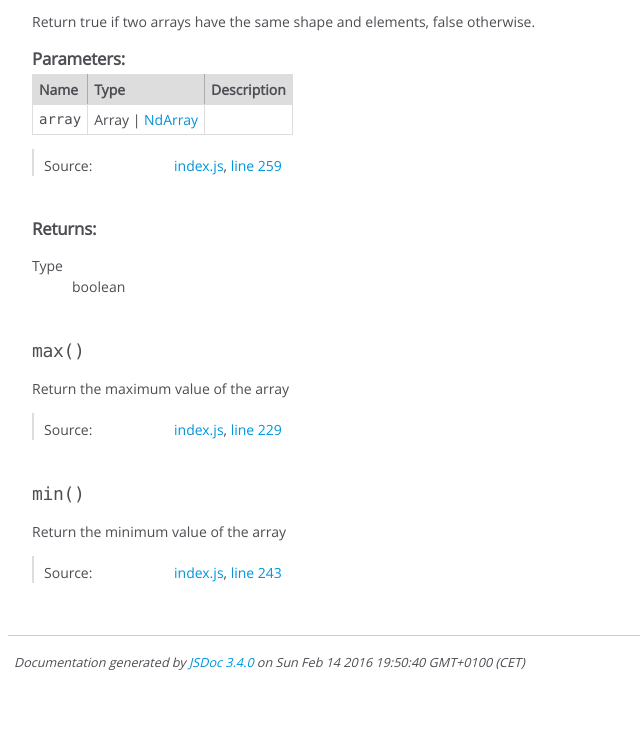
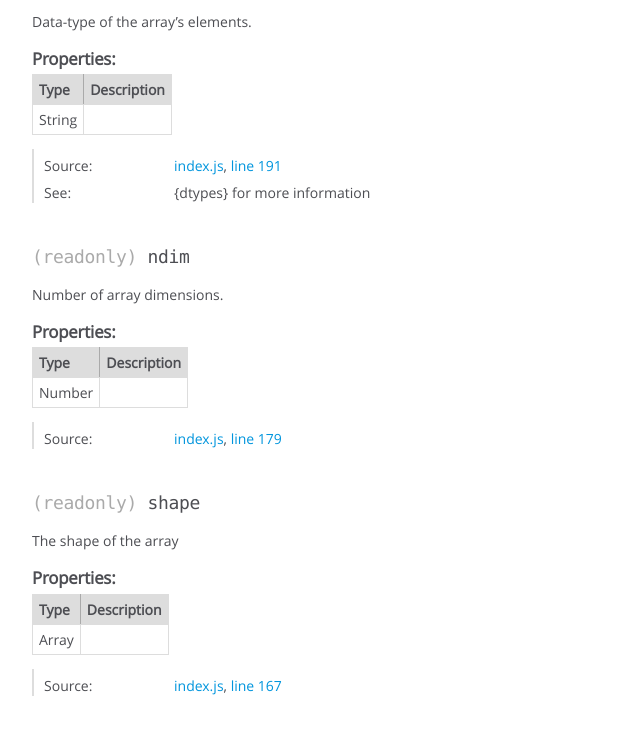
Before and after one commit to nicolaspanel/numjs, a plain HTML site: page NdArray.html in a window 1280 px wide. Shown: the part 453-1186 px from the top of the page, without its empty margins (0-640 px from the left). Before the commit the page ends 1140 px from the top, so only its background shows below. Drawn offline with Linux system fonts and the light colour scheme.

Commit message:
update documentation

```diff
--- a/NdArray.html
+++ b/NdArray.html
@@ -135,6 +135,347 @@ data-type object (dtype), one of which is associated with each NdArray.
 
 
 
+        <h3 class="subsection-title">Members</h3>
+
+
+
+<h4 class="name" id="dtype"><span class="type-signature"></span>dtype<span class="type-signature"></span></h4>
+
+
+
+
+<div class="description">
+    Data-type of the array’s elements.
+</div>
+
+
+
+
+
+
+
+    <h5 class="subsection-title">Properties:</h5>
+
+
+
+<table class="props">
+    <thead>
+    <tr>
+
+
+        <th>Type</th>
+
+
+
+
+
+        <th class="last">Description</th>
+    </tr>
+    </thead>
+
+    <tbody>
+
+
+        <tr>
+
+
+            <td class="type">
+
+
+<span class="param-type">String</span>
+
+
+
+            </td>
+
+
+
+
+
+            <td class="description last"></td>
+        </tr>
+
+
+    </tbody>
+</table>
+
+
+
+
+<dl class="details">
+
+
+
+
+
+
+
+
+
+
+
+
+
+
+
+
+
+
+
+
+
+
+
+
+
+
+    <dt class="tag-source">Source:</dt>
+    <dd class="tag-source"><ul class="dummy"><li>
+        <a href="index.js.html">index.js</a>, <a href="index.js.html#line191">line 191</a>
+    </li></ul></dd>
+
+
+
+
+
+    <dt class="tag-see">See:</dt>
+    <dd class="tag-see">
+        <ul>
+            <li>{dtypes} for more information</li>
+        </ul>
+    </dd>
+
+
+
+</dl>
+
+
+
+
+
+
+
+
+<h4 class="name" id="ndim"><span class="type-signature">(readonly) </span>ndim<span class="type-signature"></span></h4>
+
+
+
+
+<div class="description">
+    Number of array dimensions.
+</div>
+
+
+
+
+
+
+
+    <h5 class="subsection-title">Properties:</h5>
+
+
+
+<table class="props">
+    <thead>
+    <tr>
+
+
+        <th>Type</th>
+
+
+
+
+
+        <th class="last">Description</th>
+    </tr>
+    </thead>
+
+    <tbody>
+
+
+        <tr>
+
+
+            <td class="type">
+
+
+<span class="param-type">Number</span>
+
+
+
+            </td>
+
+
+
+
+
+            <td class="description last"></td>
+        </tr>
+
+
+    </tbody>
+</table>
+
+
+
+
+<dl class="details">
+
+
+
+
+
+
+
+
+
+
+
+
+
+
+
+
+
+
+
+
+
+
+
+
+
+
+    <dt class="tag-source">Source:</dt>
+    <dd class="tag-source"><ul class="dummy"><li>
+        <a href="index.js.html">index.js</a>, <a href="index.js.html#line179">line 179</a>
+    </li></ul></dd>
+
+
+
+
+
+
+
+</dl>
+
+
+
+
+
+
+
+
+<h4 class="name" id="shape"><span class="type-signature">(readonly) </span>shape<span class="type-signature"></span></h4>
+
+
+
+
+<div class="description">
+    The shape of the array
+</div>
+
+
+
+
+
+
+
+    <h5 class="subsection-title">Properties:</h5>
+
+
+
+<table class="props">
+    <thead>
+    <tr>
+
+
+        <th>Type</th>
+
+
+
+
+
+        <th class="last">Description</th>
+    </tr>
+    </thead>
+
+    <tbody>
+
+
+        <tr>
+
+
+            <td class="type">
+
+
+<span class="param-type">Array</span>
+
+
+
+            </td>
+
+
+
+
+
+            <td class="description last"></td>
+        </tr>
+
+
+    </tbody>
+</table>
+
+
+
+
+<dl class="details">
+
+
+
+
+
+
+
+
+
+
+
+
+
+
+
+
+
+
+
+
+
+
+
+
+
+
+    <dt class="tag-source">Source:</dt>
+    <dd class="tag-source"><ul class="dummy"><li>
+        <a href="index.js.html">index.js</a>, <a href="index.js.html#line167">line 167</a>
+    </li></ul></dd>
+
+
+
+
+
+
+
+</dl>
+
+
+
+
+
+
+
+
 
 
         <h3 class="subsection-title">Methods</h3>
@@ -247,7 +588,7 @@ data-type object (dtype), one of which is associated with each NdArray.
 
     <dt class="tag-source">Source:</dt>
     <dd class="tag-source"><ul class="dummy"><li>
-        <a href="index.js.html">index.js</a>, <a href="index.js.html#line259">line 259</a>
+        <a href="index.js.html">index.js</a>, <a href="index.js.html#line270">line 270</a>
     </li></ul></dd>
 
 
@@ -347,7 +688,7 @@ data-type object (dtype), one of which is associated with each NdArray.
 
     <dt class="tag-source">Source:</dt>
     <dd class="tag-source"><ul class="dummy"><li>
-        <a href="index.js.html">index.js</a>, <a href="index.js.html#line229">line 229</a>
+        <a href="index.js.html">index.js</a>, <a href="index.js.html#line240">line 240</a>
     </li></ul></dd>
 
 
@@ -429,7 +770,7 @@ data-type object (dtype), one of which is associated with each NdArray.
 
     <dt class="tag-source">Source:</dt>
     <dd class="tag-source"><ul class="dummy"><li>
-        <a href="index.js.html">index.js</a>, <a href="index.js.html#line243">line 243</a>
+        <a href="index.js.html">index.js</a>, <a href="index.js.html#line254">line 254</a>
     </li></ul></dd>
 
 
@@ -477,7 +818,7 @@ data-type object (dtype), one of which is associated with each NdArray.
 <br class="clear">
 
 <footer>
-    Documentation generated by <a href="https://github.com/jsdoc3/jsdoc">JSDoc 3.4.0</a> on Sun Feb 14 2016 19:50:40 GMT+0100 (CET)
+    Documentation generated by <a href="https://github.com/jsdoc3/jsdoc">JSDoc 3.4.0</a> on Sun Feb 14 2016 19:55:50 GMT+0100 (CET)
 </footer>
 
 <script> prettyPrint(); </script>
```
Also changed, not shown: global.html (+5 -5 lines), index.html (+1 -1 lines), index.js.html (+15 -4 lines).
